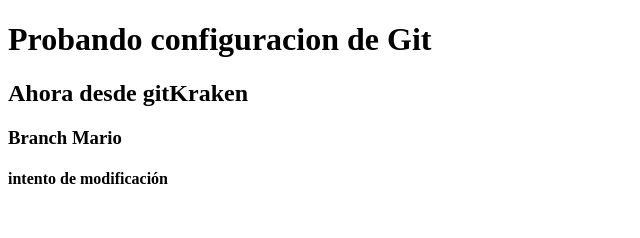
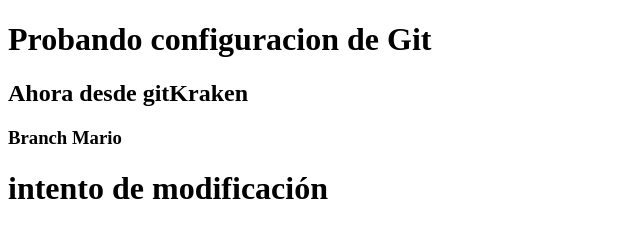
Before and after one commit to MarcoNicolas/prueba, a plain HTML site: page index.html in a window 1280 px wide. Shown: the whole page, without its empty margins (0-640 px from the left). Drawn offline with Linux system fonts and the light colour scheme.

Commit message:
Update index.html
nueva prueba

```diff
--- a/index.html
+++ b/index.html
@@ -7,6 +7,6 @@
 	<h1>Probando configuracion de Git</h1>
 	<h2>Ahora desde gitKraken</h2>
 	<h3>Branch Mario</h3>
-	<h4>intento de modificación</h4>
+	<h1>intento de modificación</h1>
 </body>
 </html>
```
